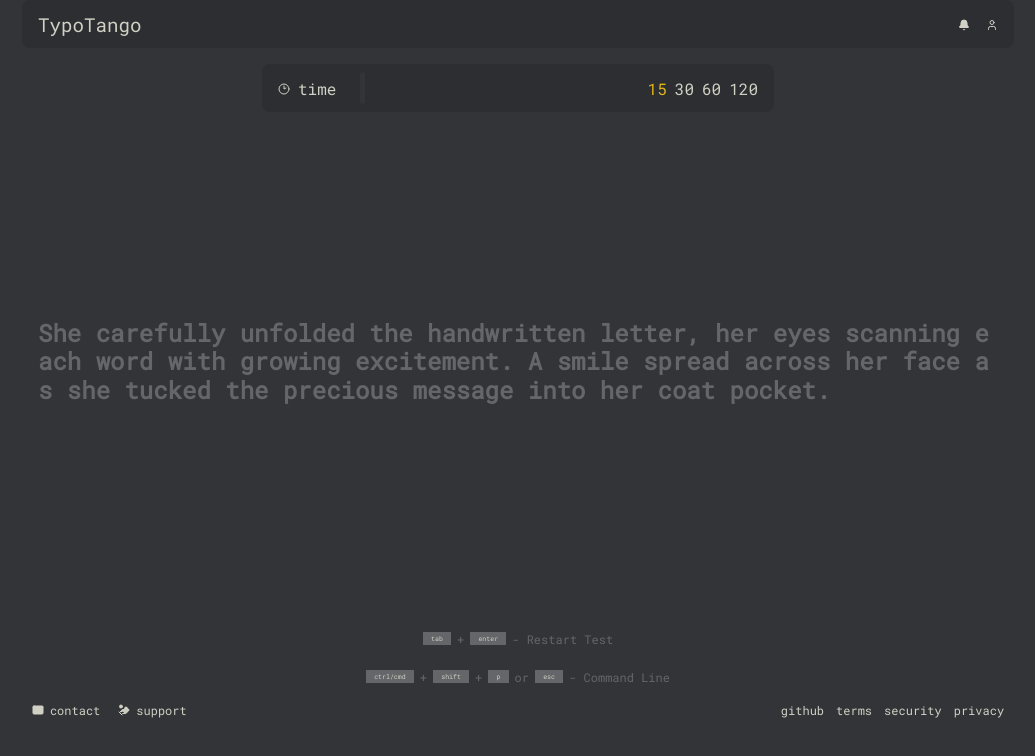
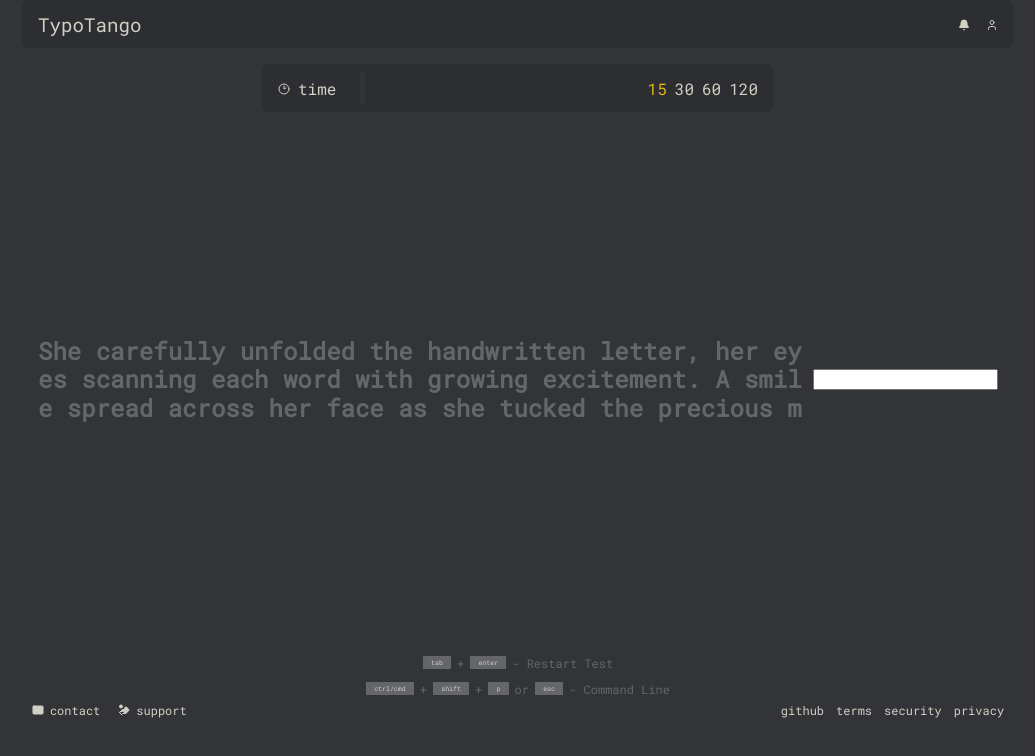
Before and after one commit to microDotBuilder/TypoTango, a React (Vite) app: page / in a window 1280 px wide. Shown: the top 756 px of the page, without its empty margins (122-1157 px from the left). Built offline with nearby package versions, Linux system fonts and the light colour scheme.

Commit message:
Enhance Home component with dynamic timer display and input handling; update NavBar and Footer visibility based on app state

```diff
--- a/src/Home/Home.css
+++ b/src/Home/Home.css
@@ -36,6 +36,17 @@
   justify-content: center;
   align-items: center;
 }
+.timer-nav-display {
+  font-size: 1.5rem;
+  font-weight: 600;
+  color: var(--main-color);
+  margin-top: 1rem;
+  display: flex;
+  margin-left: 8.5%;
+  width: 100%;
+  justify-content: start;
+  align-items: center;
+}
 .home-content {
   display: flex;
   flex: 1;
--- a/src/Home/Home.tsx
+++ b/src/Home/Home.tsx
@@ -6,22 +6,35 @@
 import type { timerValue } from "../types/types";
 import { TIMERSTATE } from "../consts";
 import MainComponent from "../Main/main-component";
+import { appState } from "../consts";
+import { useAppState } from "../provider/appStateProvider";
 
 function Home() {
   const [timer, setTimer] = useState<timerValue>(TIMERSTATE["15seconds"]);
+  const currentAppState = useAppState();
+  console.log(currentAppState.state.current);
   return (
     <div className="header-container ">
       <NavBar />
-      {/* <div>{timer}</div> */}
+      {currentAppState.state.current === appState.TYPING ? (
+        <div className="timer-nav-display">{timer}</div>
+      ) : (
         <div className="timer-nav">
           <TimerNav setTimer={setTimer} currentTimer={timer} />
         </div>
+      )}
+
       <div className="home-content">
         <MainComponent timer={timer} />
       </div>
+
+      {currentAppState.state.current === appState.TYPING ? (
+        <></>
+      ) : (
         <div className="footer-content">
           <Footer />
         </div>
+      )}
     </div>
   );
 }
--- a/src/Main/main-component.tsx
+++ b/src/Main/main-component.tsx
@@ -1,17 +1,33 @@
 import "./main-component.css";
 import { getRandomInitialState } from "./utils/getPassage";
-import { useState, useEffect } from "react";
+import { useState, useEffect, useRef } from "react";
 import type { timerValue } from "../types/types";
+import { useAppState } from "../provider/appStateProvider";
 
 function MainComponent({ timer }: { timer: timerValue }) {
   const [initialState, setInitialState] = useState<
     { char: string; wordState: string }[]
   >([]);
+  const { appState, setAppState } = useAppState();
+
+  const inputRef = useRef<HTMLInputElement>(null);
+  const [inputCharacters, setInputCharacters] = useState("");
+
+  const handleInputChange = (e: React.ChangeEvent<HTMLInputElement>) => {
+    setAppState(appState.TYPING);
+    setInputCharacters(e.target.value);
+  };
+  const onLoad = () => {
+    if (inputRef.current) {
+      inputRef.current.focus();
+    }
+  };
+
   useEffect(() => {
     setInitialState(getRandomInitialState(timer));
   }, [timer]);
   return (
-    <div className="main-component">
+    <div className="main-component" onClick={onLoad}>
       <div className="paragraph">
         {initialState.map((item, index) => {
           return (
@@ -21,6 +37,13 @@
           );
         })}
       </div>
+      <input
+        className="input"
+        ref={inputRef}
+        type="text"
+        value={inputCharacters}
+        onChange={handleInputChange}
+      />
     </div>
   );
 }
--- a/src/NavBar/NavBar.tsx
+++ b/src/NavBar/NavBar.tsx
@@ -1,14 +1,19 @@
+import { useAppState } from "../provider/appStateProvider";
+import { appState } from "../consts";
 import "./NavBar.css";
 import { Bell, User } from "lucide-react";
 
 function NavBar() {
   const isLoggedIn = false; // TODO: implement login in future.
   const userIcon = isLoggedIn ? "user-icon-logedin" : "user-icon";
-
+  const currentAppState = useAppState();
   return (
     <div className="navbar">
       <div className="navbar-title">TypoTango</div>
 
+      {currentAppState.state.current === appState.TYPING ? (
+        <></>
+      ) : (
         <div className="navbar-options">
           <a href="/typotango/notifications" className="navbar-option">
             <Bell className="bell-icon" />
@@ -17,6 +22,7 @@
             <User className={userIcon} />
           </a>
         </div>
+      )}
     </div>
   );
 }
--- a/src/footer/footer.tsx
+++ b/src/footer/footer.tsx
@@ -4,17 +4,17 @@
   return (
     <footer className="footer-container">
       <div className="keyTips">
-        <p className="keyTips-top">
+        <div className="keyTips-top">
           <p className="keyHint">tab</p>+<p className="keyHint">enter</p>-
           Restart Test
-        </p>
+        </div>
         {/* <br /> */}
-        <p className="keyTips-bottom">
+        <div className="keyTips-bottom">
           <p className="keyHint">ctrl/cmd</p>+<p className="keyHint">shift</p>+
           <p className="keyHint">p</p>
           or
           <p className="keyHint">esc</p>- Command Line
-        </p>
+        </div>
       </div>
       <div className="leftright-container">
         <div className="left">
```
Lines whose indentation alone changed are shown as unchanged.
